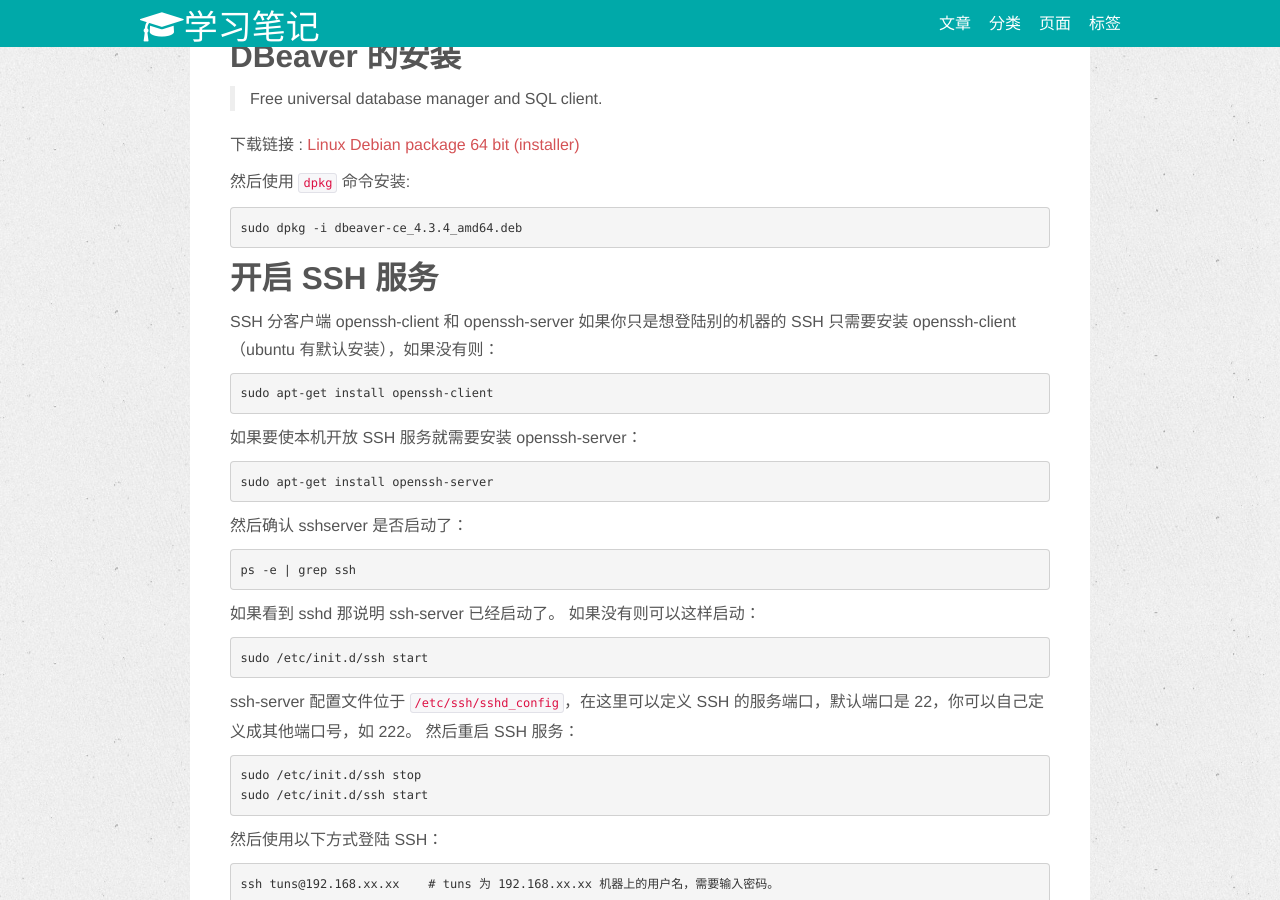
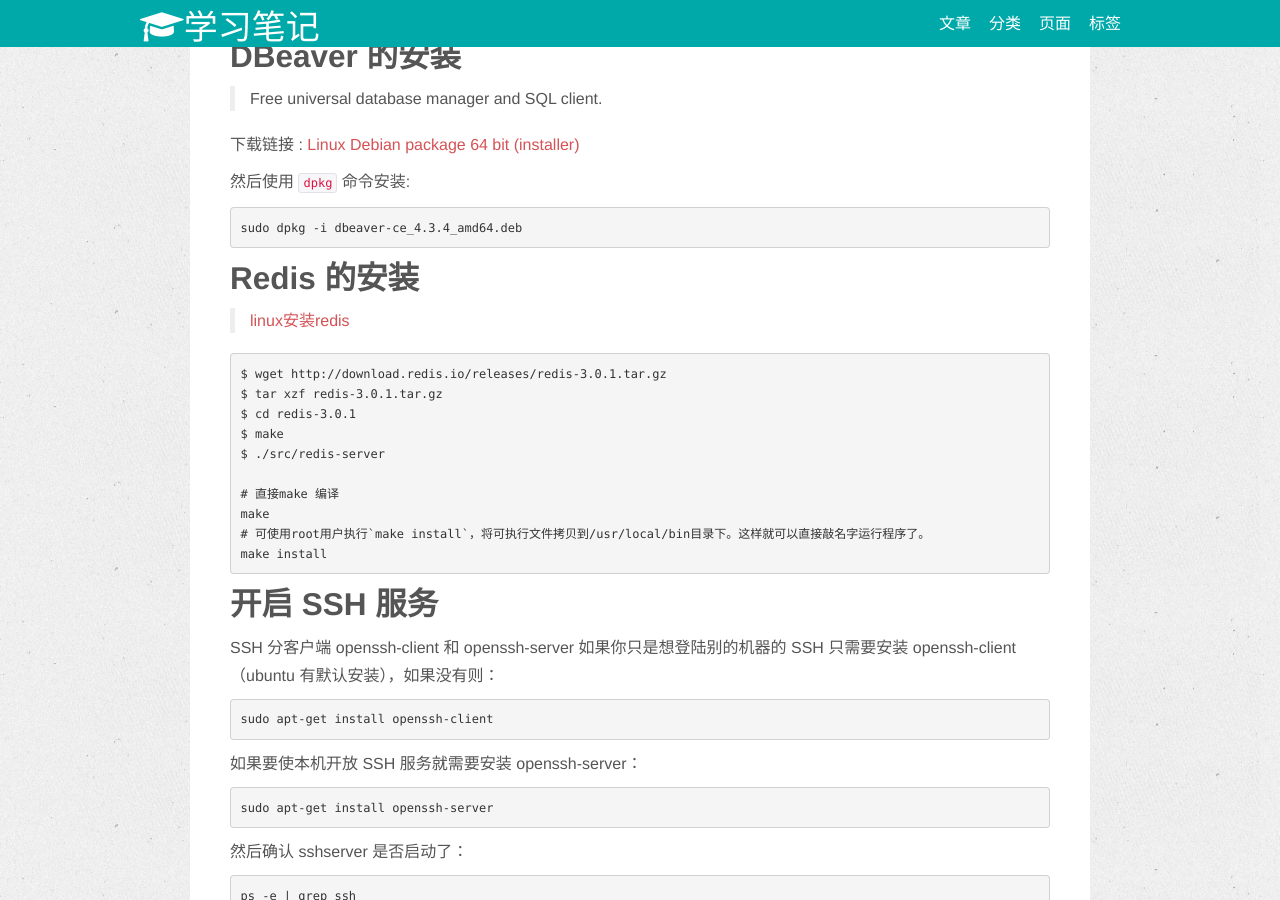
Before and after one commit to wanlp10/wuchao.github.io, a Jekyll site: the page built from _posts/linux_shell/2017-01-01-Ubuntu-Java-Env-Configuration.md, in a window 1280 px wide and 900 px high, scrolled down 9419 px. Built offline with Jekyll 4.4.1, drawn with Linux system fonts in a browser that asks for light colours; nearby versions of some CDN libraries; comment, search, counter and statistics services are not loaded.

Commit message:
initial commit.

````diff
--- a/_posts/linux_shell/2017-01-01-Ubuntu-Java-Env-Configuration.md
+++ b/_posts/linux_shell/2017-01-01-Ubuntu-Java-Env-Configuration.md
@@ -516,6 +516,24 @@ sudo dpkg -i dbeaver-ce_4.3.4_amd64.deb
 ```
 
 
+## Redis 的安装
+> [linux安装redis](https://www.cnblogs.com/oskyhg/p/7293905.html)
+
+```
+$ wget http://download.redis.io/releases/redis-3.0.1.tar.gz
+$ tar xzf redis-3.0.1.tar.gz
+$ cd redis-3.0.1
+$ make
+$ ./src/redis-server
+
+# 直接make 编译
+make
+# 可使用root用户执行`make install`，将可执行文件拷贝到/usr/local/bin目录下。这样就可以直接敲名字运行程序了。
+make install
+```
+
+
+
 ## 开启 SSH 服务
 SSH 分客户端 openssh-client 和 openssh-server
 如果你只是想登陆别的机器的 SSH 只需要安装 openssh-client（ubuntu 有默认安装），如果没有则：
````
Also changed, not shown: _posts/2017-02-25-Liquibase的学习和使用.md (+2 -2 lines).
